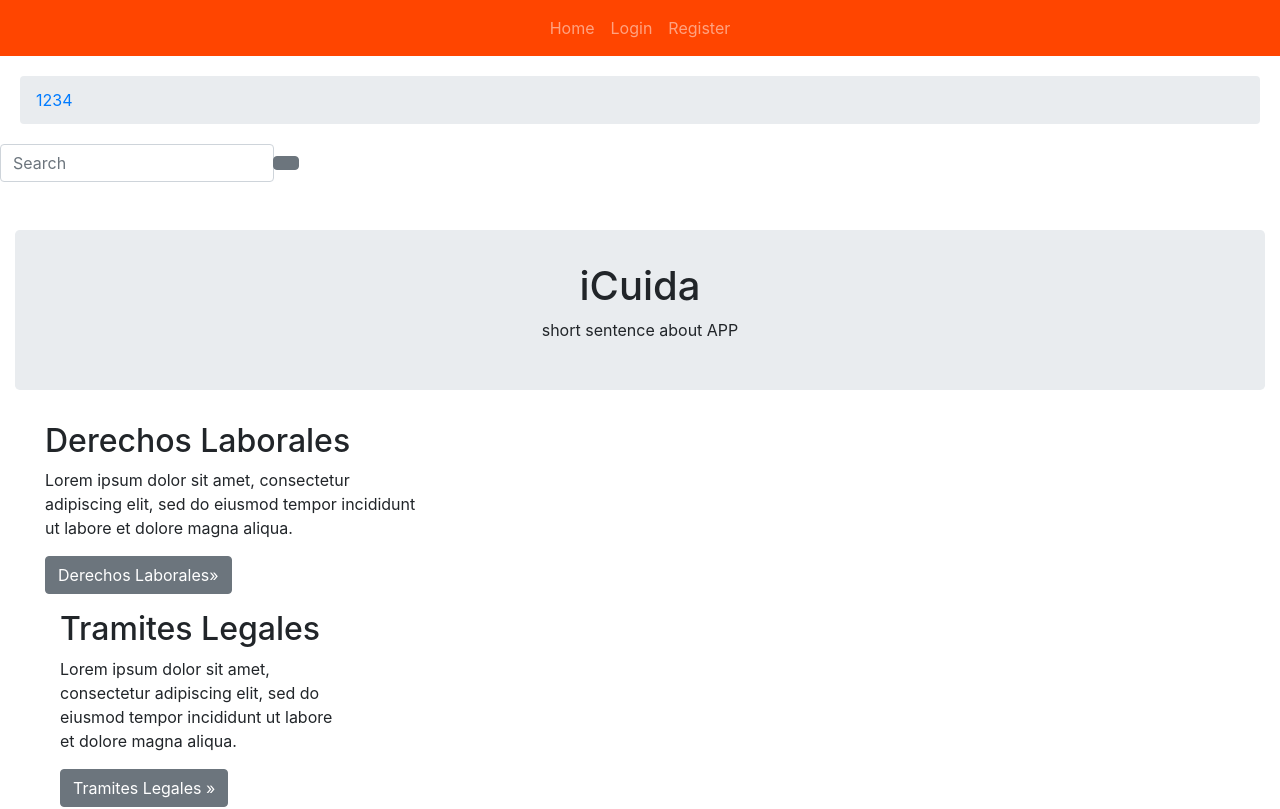
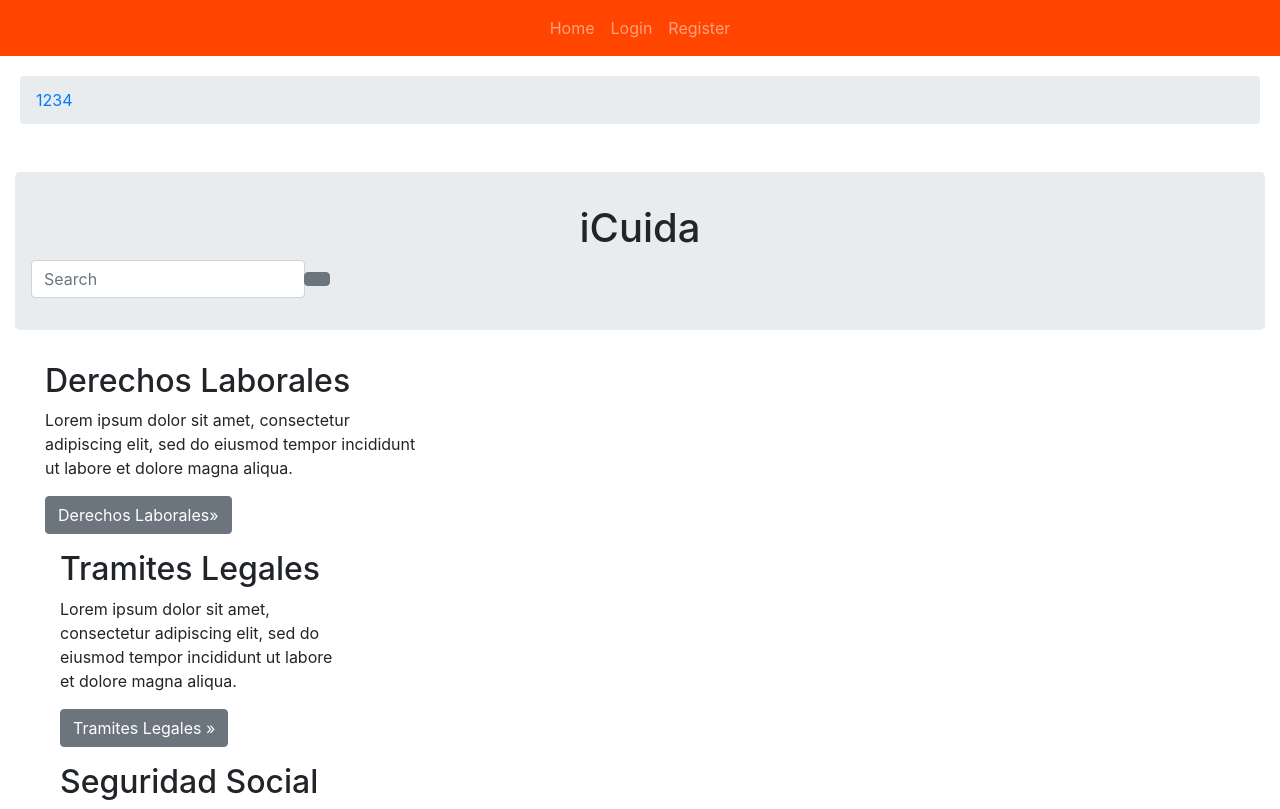
Before and after one commit to Iniciativa-Barcelona-Open-Data-I-iCuida/iCuida, a React (Create React App) app in the folder client/: page / in a window 1280 px wide. Shown: the top 809 px of the page. Built offline with nearby package versions, Linux system fonts and the light colour scheme.

Commit message:
Change position Searchbar

```diff
--- a/client/src/Component/Landing.js
+++ b/client/src/Component/Landing.js
@@ -15,22 +15,21 @@ export default class Landing extends Component {
                 </ol>
             </nav>
             </div>
-            <div className="search-form">
-            <nav>
-                <form className="form-inline">
-                <div className="input-group"> </div>
-                <input type="text" className="form-control" placeholder="Search"></input>
-                <div className="input-group-append"></div>
-                <button type="button" className="btn btn-secondary"><i className="fa fa-search"></i></button>
-                </form>
-            </nav>
-            </div>
-
             <main role="main">
             <div className="container-fluid">
                     <div className="jumbotron mt-5">
                         <h1 className="text-center">iCuida</h1>
-                        <p className="text-center">short sentence about APP</p>
+                        <div className="search-form">
+                            <nav>
+                                <form className="form-inline">
+                                <div className="input-group"> </div>
+                                <input type="text" className="form-control" placeholder="Search"></input>
+                                <div className="input-group-append"></div>
+                                <button type="button" className="btn btn-secondary">
+                                    <i className="fa fa-search"></i></button>
+                                </form>
+                            </nav>
+                        </div>
                     </div>
             </div>
             <div className="container-fluid">
```
